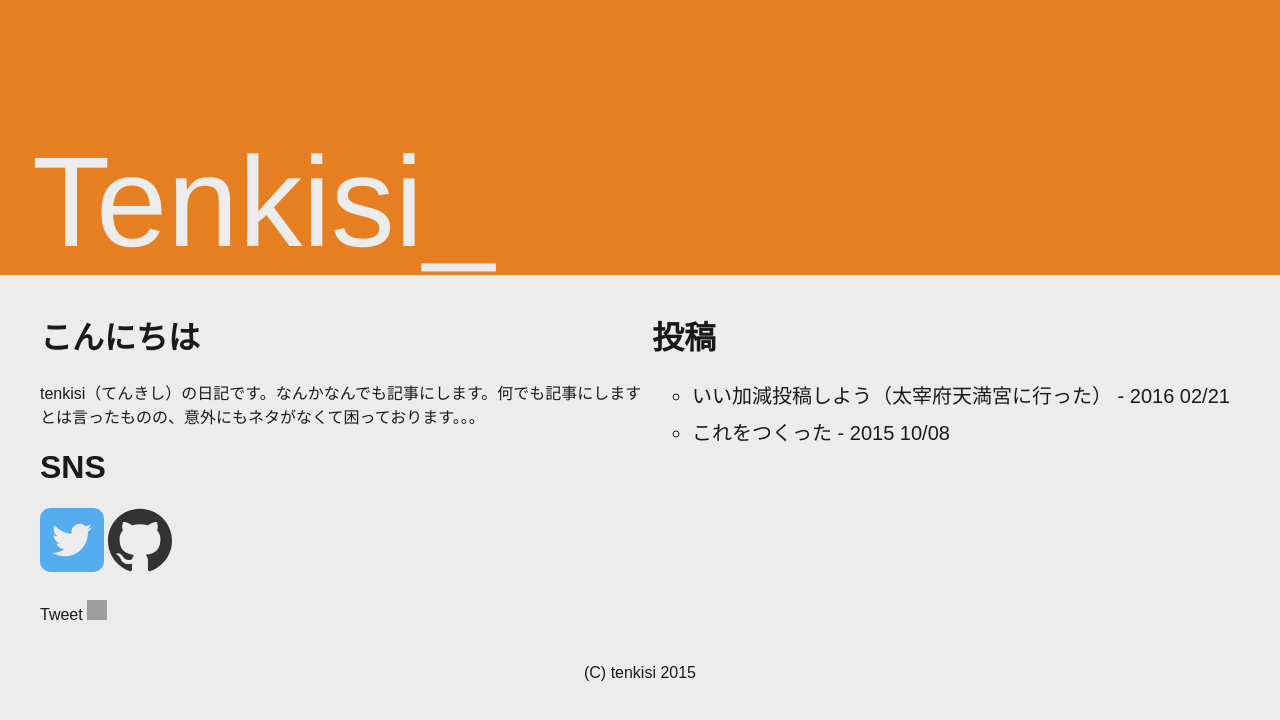
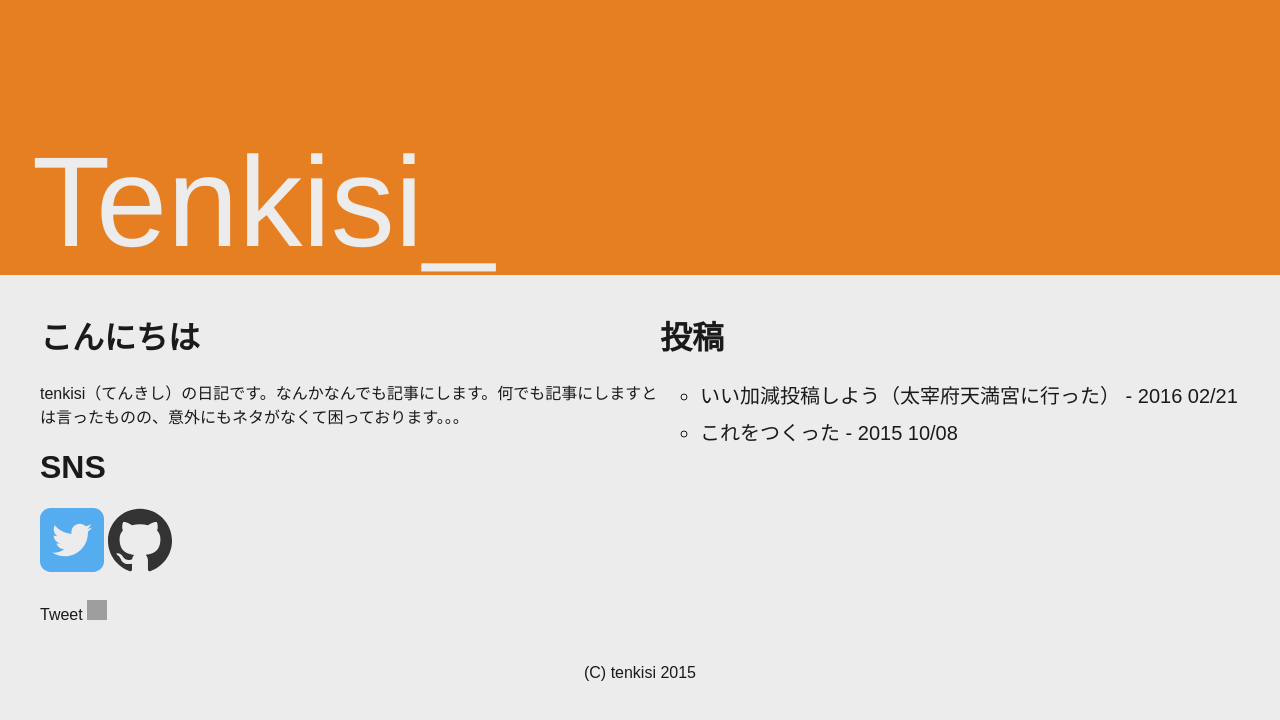
Before and after one commit to tenkisi/tenkisi.github.io, a Jekyll site: the page built from index.html, in a window 1280 px wide. Shown: the top 720 px of the page. Built offline with Jekyll 4.4.1, drawn with Linux system fonts in a browser that asks for light colours; comment, search, counter and statistics services are not loaded; grey boxes are pictures that could not be loaded.

Commit message:
display: inline-blockとwidth: 50%

```diff
--- a/css/main.scss
+++ b/css/main.scss
@@ -101,7 +101,7 @@
 .site-content{
   display: inline-block;
   vertical-align: top;
-  width: 49%;
+  width: 50%;
 
   @include media-query($on-palm){
     display: block;
--- a/index.html
+++ b/index.html
@@ -1,8 +1,8 @@
 ---
 layout: default
 ---
-<ul class="site-contents">
-  <li class="site-content">
+<ul class="site-contents"><!--
+--><li class="site-content">
     <ul class="site-contents-introduction">
       <li class="site-content-introduction">
         <h1>こんにちは</h1>
@@ -24,11 +24,11 @@
         </a>
       </li>
     </ul>
-  </li>
-  <li class="site-content">
+  </li><!--
+--><li class="site-content">
     {% include posts.html %}
-  </li>
-  <li class="site-content">
+  </li><!--
+--><li class="site-content">
     {% include share.html %}
-  </li>
-</ul>
+  </li><!--
+--></ul>
```
